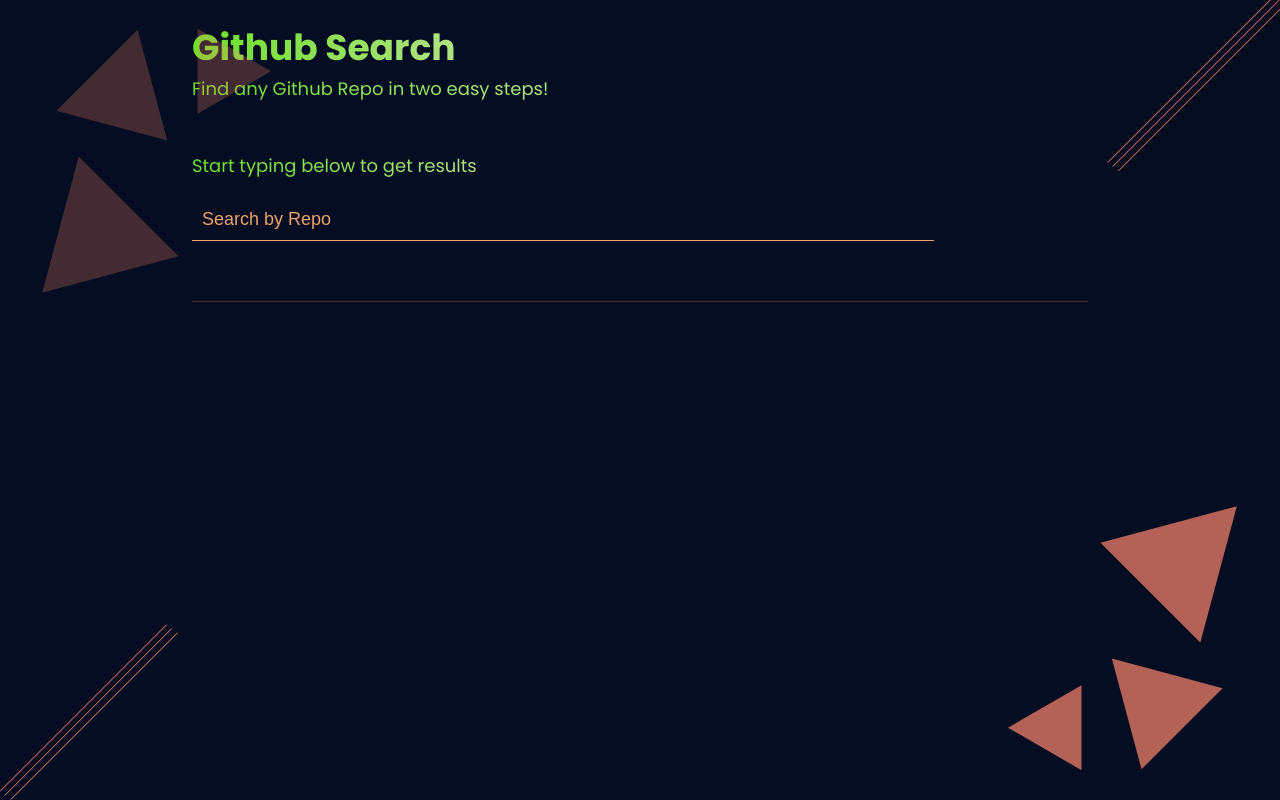
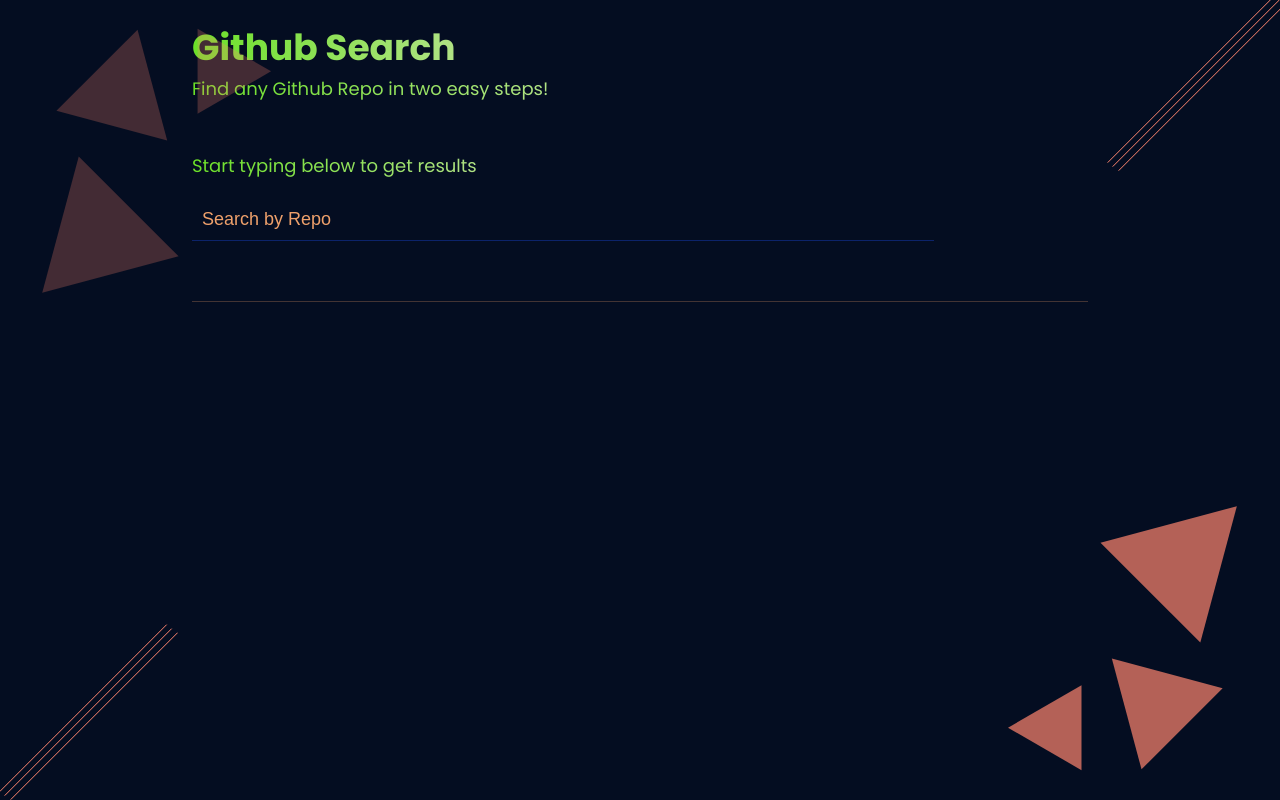
Before and after one commit to gatotoadrian/search.github, an Angular app: page /repos in a window 1280 px wide. Built offline with nearby package versions, Linux system fonts and the light colour scheme.

Commit message:
modified files

```diff
--- a/src/app/repos/repos.component.css
+++ b/src/app/repos/repos.component.css
@@ -53,7 +53,7 @@
     margin: 20px 0;
     border: none;
     background-color: transparent;
-    border-bottom: 1px solid #EEA06B;
+    border-bottom: 1px solid #0c236a;
     padding: 10px 500px 10px 10px;
     color: #EEA06B;
     font-weight: 300;
```
